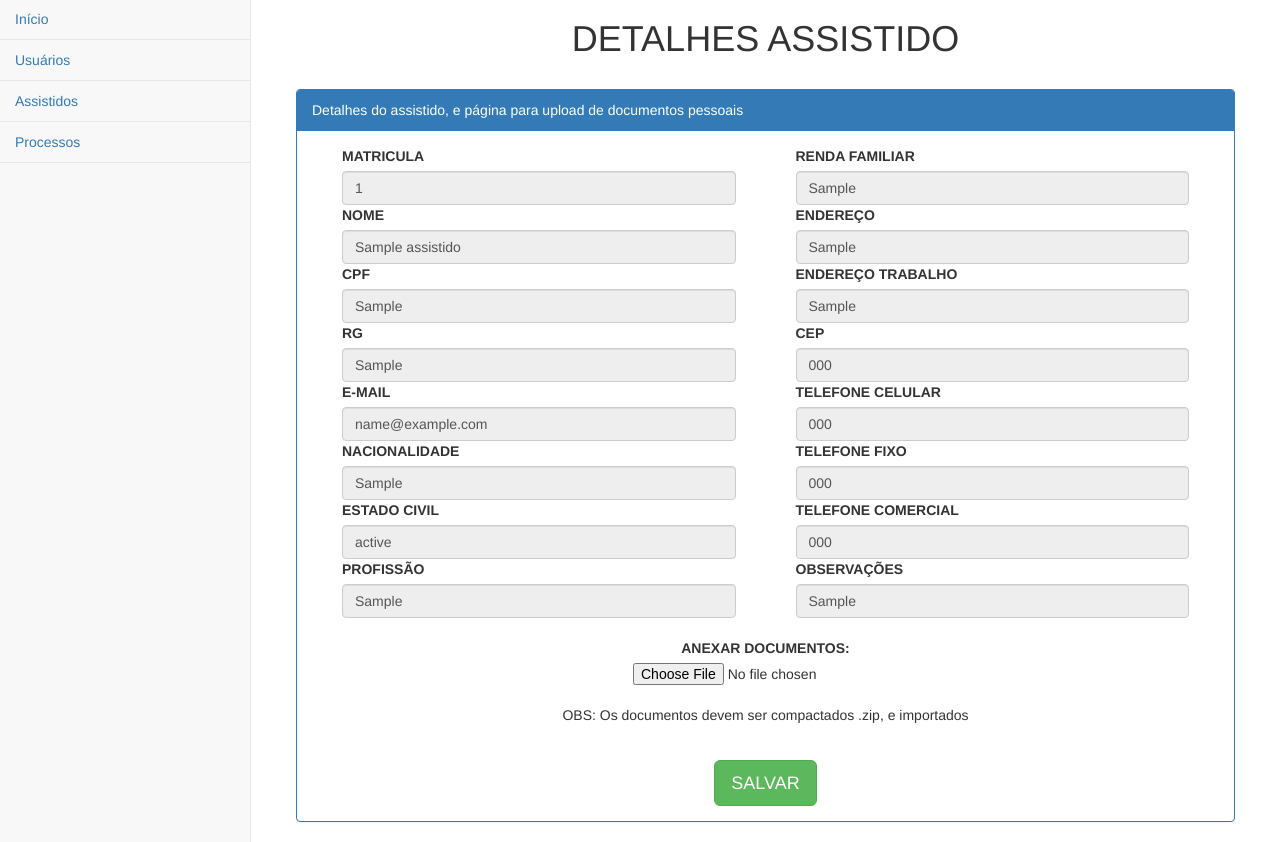
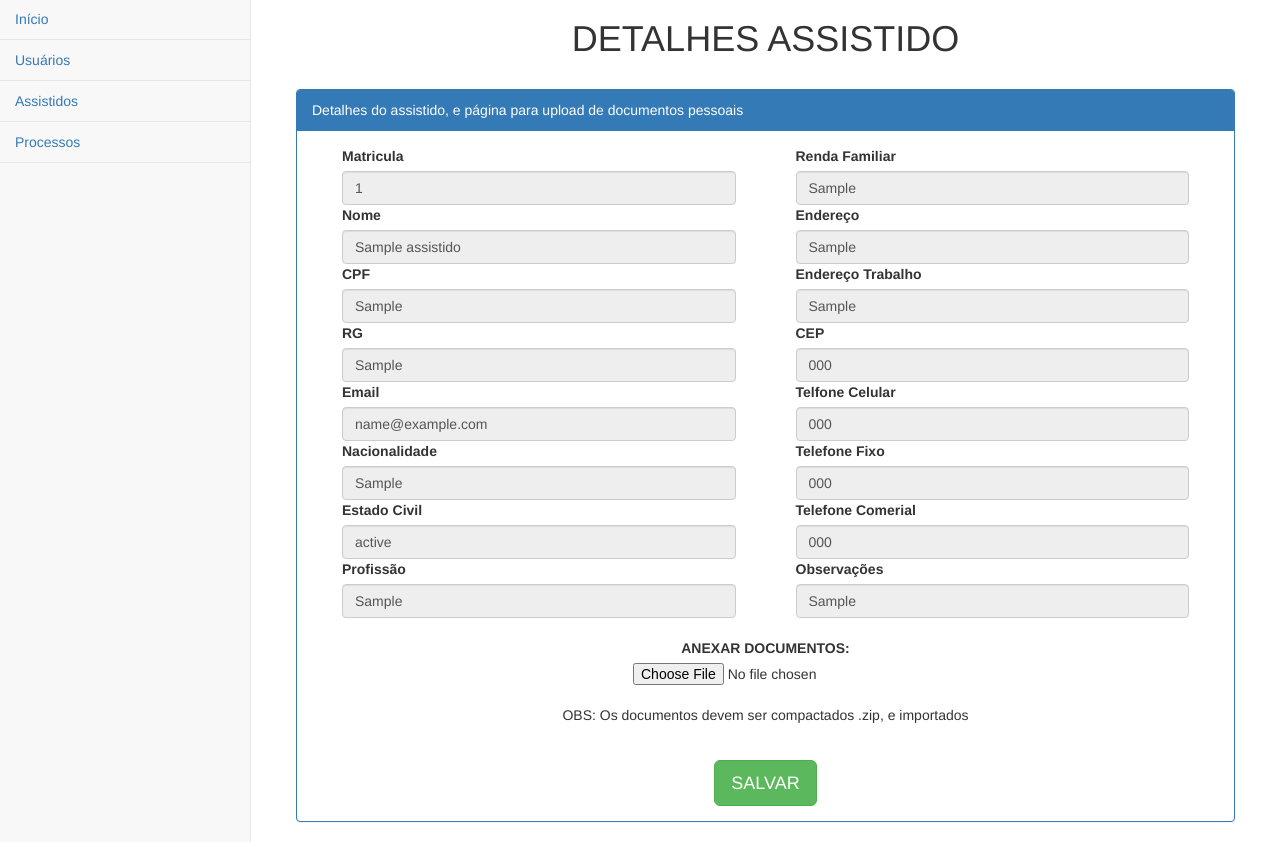
Before and after one commit to Pedro-Philipe/snpj, a Django app: page /gestao/assistido/detalhes/1/ in a window 1280 px wide. Shown: the part 52-894 px from the top of the page. Run offline with Django 3.2, Linux system fonts and the light colour scheme; a user stored in the database is signed in; tables that the repository leaves empty hold one stand-in row (values such as "Sample post"); some libraries are stand-ins or nearby versions.

Commit message:
Mudanças gerais

```diff
--- a/adesao/urls.py
+++ b/adesao/urls.py
@@ -28,7 +28,7 @@ urlpatterns = [
 
     url(r'^listar-eventos/$', views.ListarEventos.as_view(), name='listar_eventos'),
     url(r'^listar-assistidos/$', views.ListarAssistidos.as_view(), name='listar_assistidos'),
-    url(r'^detalhes/(?P<id>\d+)/$', detalhar_assistido, name='detalhar_assistido'),
+    url(r'^detalhes/(?P<id>\d+)/$', views.DetalheAssistido.as_view(), name='detalhar_assistido'),
     url(r'^upload-doc/(?P<id>\d+)/$', upload_arquivos, name='upload_arquivos'),
 
     # Fazer mudanças nas Class's quando o model estiver okay
--- a/gestao/views.py
+++ b/gestao/views.py
@@ -32,28 +32,12 @@ def detalhar_processo(request, id):
 
 def detalhesUsuario(request, id):
     usuario = Usuario.objects.get(id=id)
-    return render(request, 'gestao/detalhe_usuario.html', context={'usuario':usuario})
+    user = User.objects.get(id=id)
+    return render(request, 'gestao/detalhe_usuario.html', context={'usuario':usuario, 'user':user})
 
 def detalhesAssistido(request, id):
     assistido = Assistido.objects.get(id=id)
     return render(request, 'gestao/detalhe_assistidos.html', context={'assistido': assistido})
-
-class AcompanharPrazo(ListView):
-    template_name = 'gestao/acompanhar_prazo.html'
-    paginate_by = 10
-
-    def get_queryset(self):
-        ente_federado = self.request.GET.get('municipio', None)
-        if ente_federado:
-            municipio = Usuario.objects.filter(
-                municipio__cidade__nome_municipio__icontains=ente_federado).order_by('municipio__estado__nome_uf')
-            estado = Usuario.objects.filter(
-                municipio__cidade__isnull=True,
-                municipio__estado__nome_uf__icontains=ente_federado).order_by('municipio__estado__nome_uf')
-
-            return municipio | estado
-        return Usuario.objects.filter(estado_processo='6', data_publicacao_acordo__isnull=False).order_by(
-            'municipio__estado__nome_uf')
 
 class ListarUsuarios(ListView):
     model = Usuario
@@ -63,9 +47,6 @@ class ListarUsuarios(ListView):
     def get_queryset(self):
         q = self.request.GET.get('q', None)
         usuarios = Usuario.objects.all()
-
-        if q:
-            usuarios = usuarios.filter(Q(user__username__icontains=q) | Q(user__email__icontains=q))
 
         return usuarios
 
@@ -90,6 +71,7 @@ class ListarProcesso(ListView):
         processo = Processo.objects.all()
 
         return processo
+
 class AlterarUsuario(UpdateView):
     model = User
     form_class = AlterarUsuarioForm
--- a/snpj/templates/gestao/detalhe_assistidos.html
+++ b/snpj/templates/gestao/detalhe_assistidos.html
@@ -10,73 +10,73 @@
                 <div class="col-md-6">
                     <div class="col-xs-12">
                         <div>
-                            <label for="{{ form.id_.id_for_label }}">MATRICULA</label>
+                            <label for="{{ form.id_.id_for_label }}">Matricula</label>
                             <input type="text" class="form-control" value="{{ assistido.id }}" disabled>
                         </div>
                         <div>
-                            <label for="{{ form.id_.id_for_label }}">NOME</label>
+                            <label for="{{ form.id_.id_for_label }}">Nome</label>
                             <input type="text" class="form-control" value="{{ assistido.nome }}" disabled>
                         </div>
                         <div>
                             <label for="{{ form.id_.id_for_label }}">CPF</label>
-                            <input type="text" class="form-control" value="{{ assistido.cpf }}" disabled>
+                            <input type="text" class="form-control" value="{{ assistido.cpf | default_if_none:'Não informado'}}" disabled>
                         </div>
                         <div>
                             <label for="{{ form.id_.id_for_label }}">RG</label>
-                            <input type="text" class="form-control" value="{{ assistido.rg }}" disabled>
+                            <input type="text" class="form-control" value="{{ assistido.rg | default_if_none:'Não informado'}}" disabled>
                         </div>
                         <div>
-                            <label for="{{ form.id_.id_for_label }}">E-MAIL</label>
-                            <input type="text" class="form-control" value="{{ assistido.email }}" disabled>
+                            <label for="{{ form.id_.id_for_label }}">Email</label>
+                            <input type="text" class="form-control" value="{{ assistido.email | default_if_none:'Não informado'}}" disabled>
                         </div>
                         <div>
-                            <label for="{{ form.id_.id_for_label }}">NACIONALIDADE</label>
-                            <input type="text" class="form-control" value="{{ assistido.nacionalidade }}" disabled>
+                            <label for="{{ form.id_.id_for_label }}">Nacionalidade</label>
+                            <input type="text" class="form-control" value="{{ assistido.nacionalidade | default_if_none:'Não informado'}}" disabled>
                         </div>
                         <div>
-                            <label for="{{ form.id_.id_for_label }}">ESTADO CIVIL</label>
-                            <input type="text" class="form-control" value="{{ assistido.estado_civil }}" disabled>
+                            <label for="{{ form.id_.id_for_label }}">Estado Civil</label>
+                            <input type="text" class="form-control" value="{{ assistido.estado_civil | default_if_none:'Não informado'}}" disabled>
                         </div>
                         <div>
-                            <label for="{{ form.id_.id_for_label }}">PROFISSÃO</label>
-                            <input type="text" class="form-control" value="{{ assistido.profissao }}" disabled>
+                            <label for="{{ form.id_.id_for_label }}">Profissão</label>
+                            <input type="text" class="form-control" value="{{ assistido.profissao | default_if_none:'Não informado'}}" disabled>
                         </div>
                     </div>
                 </div>
                 <div class="col-md-6">
                     <div class="col-xs-12">
                         <div>
-                            <label for="{{ form.id_.id_for_label }}">RENDA FAMILIAR</label>
-                            <input type="text" class="form-control" value="{{ assistido.renda_familiar }}" disabled>
+                            <label for="{{ form.id_.id_for_label }}">Renda Familiar</label>
+                            <input type="text" class="form-control" value="{{ assistido.renda_familiar | default_if_none:'Não informado'}}" disabled>
                         </div>
                         <div>
-                            <label for="{{ form.id_.id_for_label }}">ENDEREÇO</label>
-                            <input type="text" class="form-control" value="{{ assistido.endereco_residencial }}"
+                            <label for="{{ form.id_.id_for_label }}">Endereço</label>
+                            <input type="text" class="form-control" value="{{ assistido.endereco_residencial | default_if_none:'Não informado'}}"
                                    disabled>
                         </div>
                         <div>
-                            <label for="{{ form.id_.id_for_label }}">ENDEREÇO TRABALHO</label>
-                            <input type="text" class="form-control" value="{{ assistido.endereco_trabalho }}" disabled>
+                            <label for="{{ form.id_.id_for_label }}">Endereço Trabalho</label>
+                            <input type="text" class="form-control" value="{{ assistido.endereco_trabalho | default_if_none:'Não informado'}}" disabled>
                         </div>
                         <div>
                             <label for="{{ form.id_.id_for_label }}">CEP</label>
-                            <input type="text" class="form-control" value="{{ assistido.cep }}" disabled>
+                            <input type="text" class="form-control" value="{{ assistido.cep | default_if_none:'Não informado'}}" disabled>
                         </div>
                         <div>
-                            <label for="{{ form.id_.id_for_label }}">TELEFONE CELULAR</label>
-                            <input type="text" class="form-control" value="{{ assistido.telefone_celular }}" disabled>
+                            <label for="{{ form.id_.id_for_label }}">Telfone Celular</label>
+                            <input type="text" class="form-control" value="{{ assistido.telefone_celular | default_if_none:'Não informado'}}" disabled>
                         </div>
                         <div>
-                            <label for="{{ form.id_.id_for_label }}">TELEFONE FIXO</label>
-                            <input type="text" class="form-control" value="{{ assistido.telefone_fixo }}" disabled>
+                            <label for="{{ form.id_.id_for_label }}">Telefone Fixo</label>
+                            <input type="text" class="form-control" value="{{ assistido.telefone_fixo | default_if_none:'Não informado'}}" disabled>
                         </div>
                         <div>
-                            <label for="{{ form.id_.id_for_label }}">TELEFONE COMERCIAL</label>
-                            <input type="text" class="form-control" value="{{ assistido.telefone_comercial }}" disabled>
+                            <label for="{{ form.id_.id_for_label }}">Telefone Comerial</label>
+                            <input type="text" class="form-control" value="{{ assistido.telefone_comercial | default_if_none:'Não informado'}}" disabled>
                         </div>
                         <div>
-                            <label for="{{ form.id_.id_for_label }}">OBSERVAÇÕES</label>
-                            <input type="text" class="form-control" value="{{ assistido.observacoes }}" disabled>
+                            <label for="{{ form.id_.id_for_label }}">Observações</label>
+                            <input type="text" class="form-control" value="{{ assistido.observacoes | default_if_none:'Não informado'}}" disabled>
                         </div>
                         <br/>
                     </div>
```
Also changed, not shown: snpj/templates/assistido/cadastro_assistido.html (+5 -5 lines), snpj/templates/gestao/detalhe_usuario.html (+21 -10 lines).
